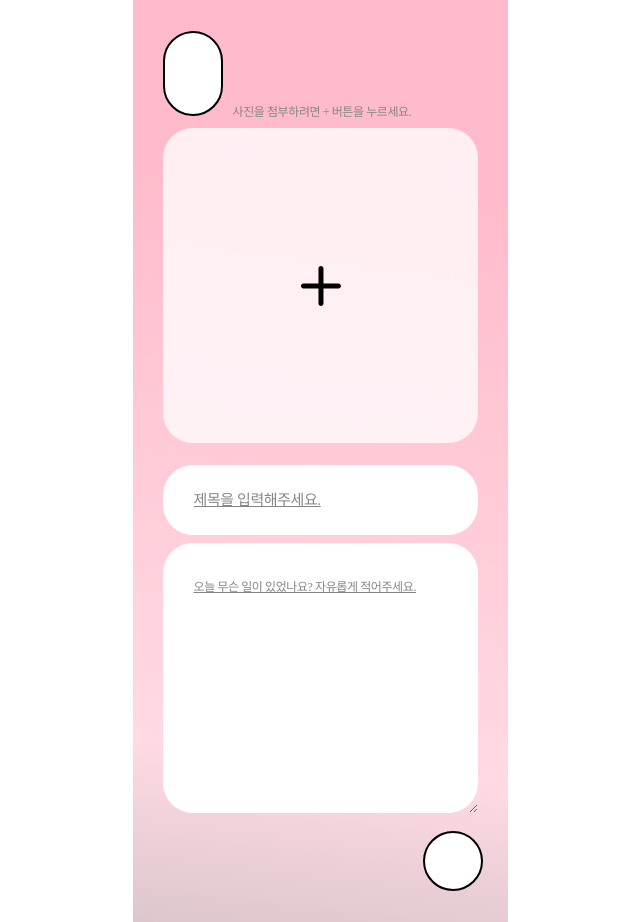
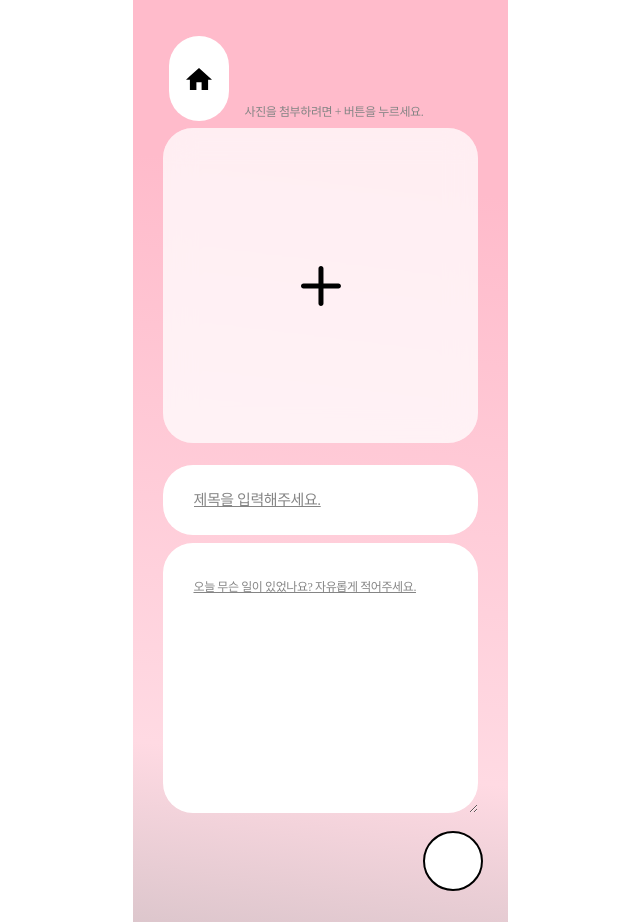
Before and after one commit to KAU2024-SANHAK/SANHAK_Client, a React (Vite) app: page /slowdiary in a window 1280 px wide. Shown: the whole page, without its empty margins (320-960 px from the left). Built offline with nearby package versions, Linux system fonts and the light colour scheme; no server answers.

Commit message:
feat: Home 버튼 컴포넌트 구조 수정

```diff
--- a/src/components/common/buttons/Home/BtnHome.jsx
+++ b/src/components/common/buttons/Home/BtnHome.jsx
@@ -1,7 +1,9 @@
 import * as S from './BtnHome.style'
 
-export default function BtnHome(){
+export default function BtnHome({onClick}){
     return(
-        <S.HomeButton/>
+        <S.Wrapper onClick={onClick}>
+            <S.HomeButton/>
+        </S.Wrapper>
     )
 }
--- a/src/components/common/buttons/Home/BtnHome.style.js
+++ b/src/components/common/buttons/Home/BtnHome.style.js
@@ -1,6 +1,10 @@
 import styled from 'styled-components'
 import { IcHome } from '../../../../assets/svg'
 
+export const Wrapper = styled.button`
+    background-color: transparent;
+    border: none;
+`
 export const HomeButton = styled(IcHome)`
     display: flex;
 `
--- a/src/pages/FastDiary/FastDiary.jsx
+++ b/src/pages/FastDiary/FastDiary.jsx
@@ -23,8 +23,8 @@ export default function FastDiary(){
             </S.HoneyBearWrapper>
 
             <S.FastDiaryHeader>
-                <S.HomeButtonWrapper onClick={()=>{opneModal()}}>
-                    <BtnHome/>
+                <S.HomeButtonWrapper>
+                    <BtnHome onClick={()=>{opneModal()}}/>
                 </S.HomeButtonWrapper>
 
                 <DiaryPrgoress cur = {0}/>
--- a/src/pages/FastDiary/FastDiary.style.js
+++ b/src/pages/FastDiary/FastDiary.style.js
@@ -25,7 +25,7 @@ export const WritingForm = styled.form`
     background: rgba(255, 255, 255, 0.50);
     backdrop-filter: blur(15px);
 `
-export const HomeButtonWrapper = styled.button`
+export const HomeButtonWrapper = styled.div`
     border: none;
     background: transparent;
     margin-left: 2rem;
--- a/src/pages/SlowDiary/SlowDiary.jsx
+++ b/src/pages/SlowDiary/SlowDiary.jsx
@@ -1,9 +1,14 @@
 import { useState } from 'react';
+import { useModal } from '../../hooks/common/useModal';
 import * as S from './SlowDiary.style'
+import BtnHome from '../../components/common/buttons/Home/BtnHome';
+import HomeModal from '../../components/Modal/HomeModal';
 
 export default function SlowDiary(){
     const date = new Date();
     const today = date.getDate();
+    const [isOpen, opneModal, closeModal] = useModal();
+
 
     const [data, setData] = useState({
         image: '',
@@ -33,9 +38,10 @@ export default function SlowDiary(){
 
     return(
         <S.SlowDiaryPageWrapper  $isEven = {today%2}>
+            {isOpen && <HomeModal closeModal = {closeModal}/>}
 
             <S.SlowDiaryHeader>
-                <S.BtnHome/>
+                <BtnHome onClick={()=>{opneModal()}}/>
                 <S.Caption>
                 사진을 첨부하려면 + 버튼을 누르세요.
                 </S.Caption>
```
